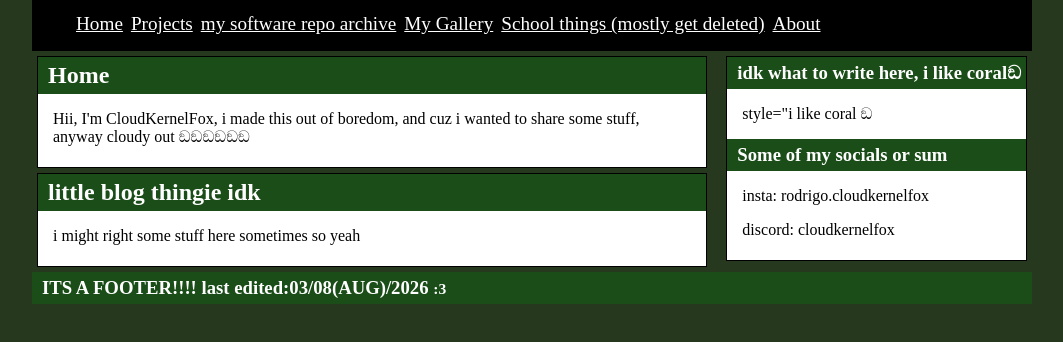
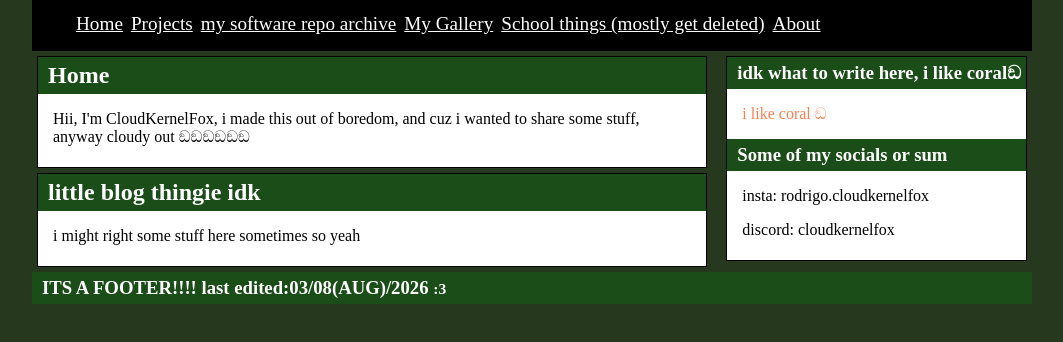
Before and after one commit to Rato0101/CloudKernelFox, a plain HTML site: page index.html in a window 1280 px wide. Shown: the part 58-400 px from the top of the page, without its empty margins (108-1171 px from the left). Drawn offline with Linux system fonts and the light colour scheme; a web font is replaced by a local one.

Commit message:
here we go again

```diff
--- a/index.html
+++ b/index.html
@@ -36,7 +36,7 @@
   <aside>
 		<article>
 			<h3 class="title">idk what to write here, i like coralඞ</h3>
-      <p> style="<color:coral>i like coral ඞ</color:coral></p>
+      <p style="color:coral;"> i like coral ඞ</p>
       <h3 class="title">Some of my socials or sum</h3>
       <p>insta: rodrigo.cloudkernelfox</p>
       <p>discord: cloudkernelfox</p>
```
